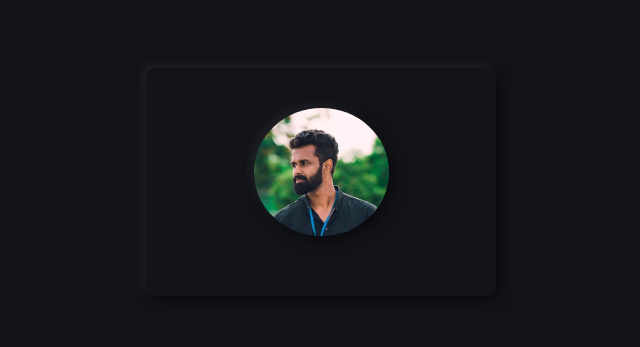
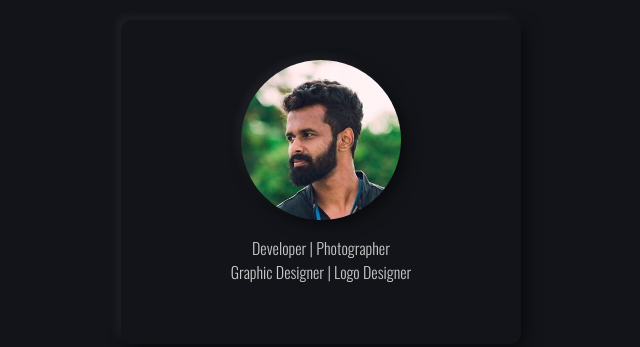
Before and after one commit to JcYasantha/JcYasantha.github.io, a plain HTML site: page index.html in a window 1280 px wide. Shown: the part 218-565 px from the top of the page, without its empty margins (319-959 px from the left). Drawn offline with nearby package versions, Linux system fonts and the light colour scheme.

Commit message:
Text added

```diff
--- a/assets/css/style.css
+++ b/assets/css/style.css
@@ -3,6 +3,7 @@
     margin:0;
     padding: 0;
     box-sizing: border-box;
+    font-family: 'Oswald', sans-serif;
 }
 body
 {
@@ -15,7 +16,7 @@ body
 .profile
 {
     position: relative;
-    width: 350px;
+    width: 400px;
     padding: 40px 40px 60px;
     background: #131419;
     border-radius: 10px;
@@ -34,3 +35,8 @@ img
     box-shadow: -5px -5px 10px rgba(255, 255, 255, 0.05),
                 5px 5px 15px rgba(0, 0, 0, 0.5);
 }
+.content
+{
+    color: #c7c7c7;
+    margin-top: 1rem;
+}
--- a/index.html
+++ b/index.html
@@ -3,12 +3,20 @@
     <head>
         <meta charset="UTF-8">
         <link href="assets/css/style.css" rel="stylesheet">
+        <link
+            href="https://fonts.googleapis.com/css2?family=Oswald:wght@300&display=swap"
+            rel="stylesheet">
         <meta name="viewport" content="width=device-width, initial-scale=1.0">
         <title>JcYasantha</title>
     </head>
     <body>
         <div class="profile">
-            <img src="assets/images/profile1.jpg" alt="profile" class="image">
+            <img src="assets/images/profile2.jpg" alt="profile" class="image">
+            <div class="content">
+                <p>Developer | Photographer<br>
+                    Graphic Designer | Logo Designer</p>
+            </div>
+
         </div>
     </body>
 </html>
```
Also changed, not shown: assets/images/profile2.jpg (added).
